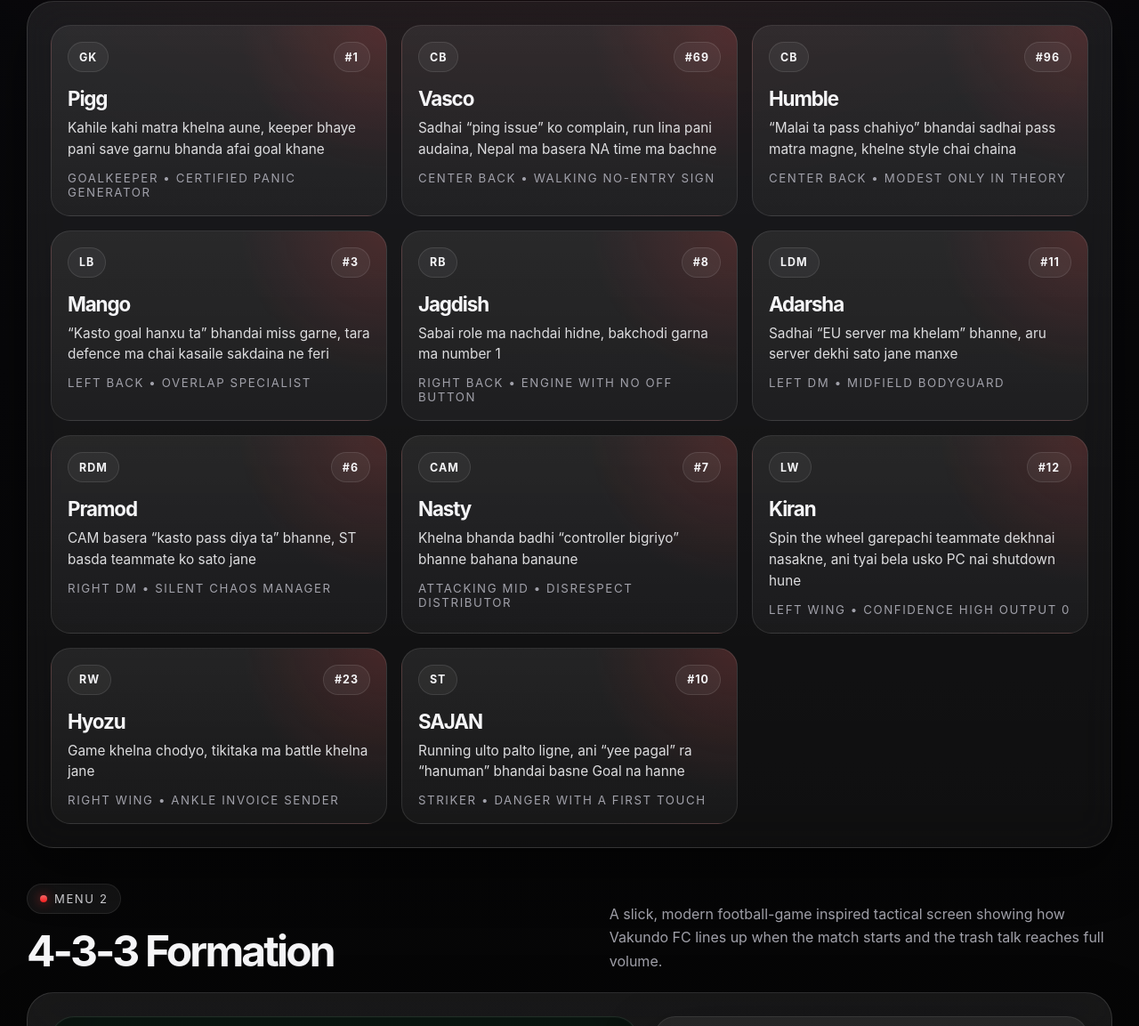
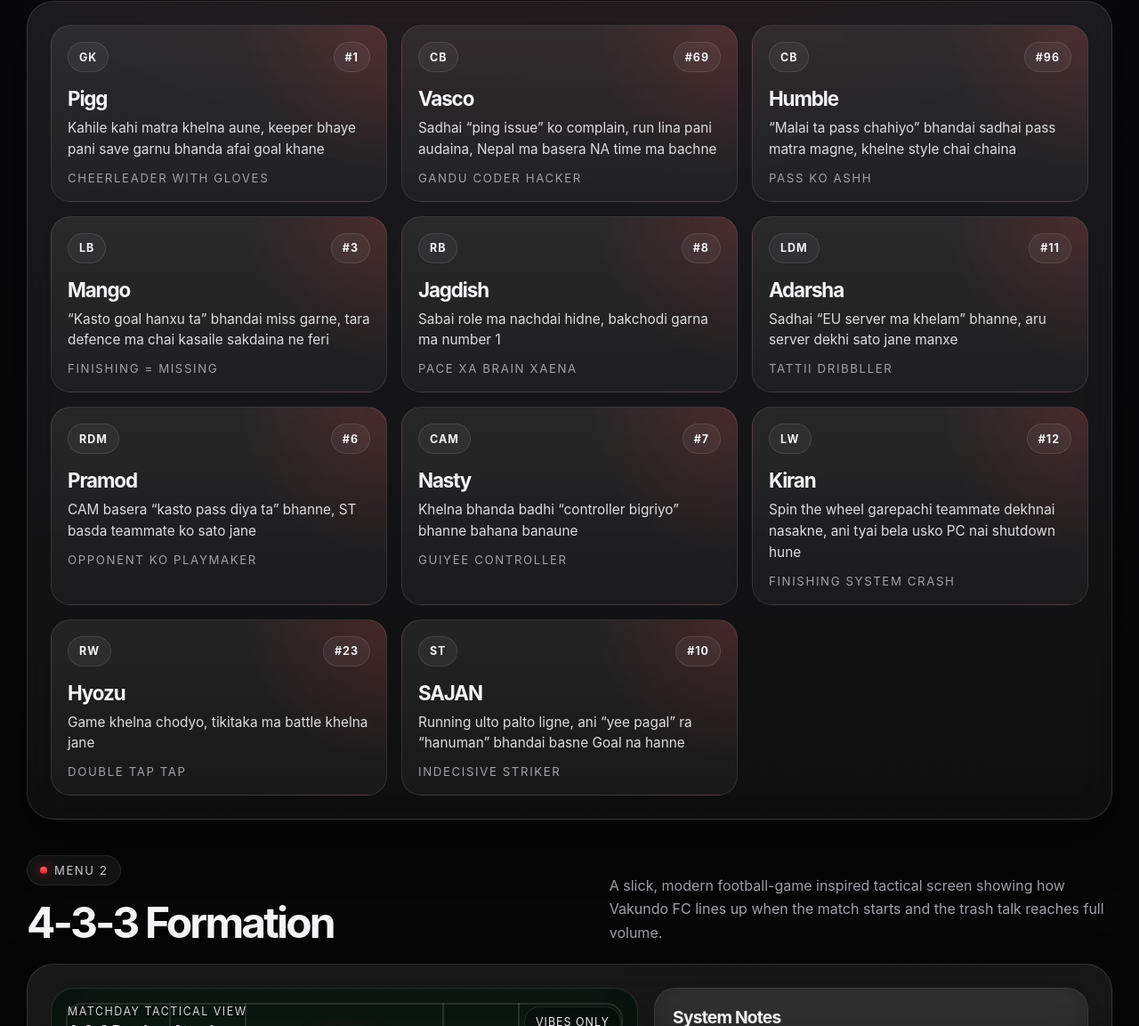
Before and after one commit to vakundo/vakundofc, a plain HTML site: page index.html in a window 1280 px wide. Shown: the part 943-2096 px from the top of the page at 89% size. Drawn offline with Linux system fonts and the light colour scheme.

Commit message:
Update index.html

```diff
--- a/index.html
+++ b/index.html
@@ -953,77 +953,77 @@
               <div class="player-top"><span class="position-tag">GK</span><span class="number-tag">#1</span></div>
               <h3 class="player-name">Pigg</h3>
               <p class="player-one-liner">Kahile kahi matra khelna aune, keeper bhaye pani save garnu bhanda afai goal khane</p>
-              <div class="player-role">Goalkeeper • certified panic generator</div>
+              <div class="player-role"> Cheerleader with Gloves</div>
             </article>
 
             <article class="player-card">
               <div class="player-top"><span class="position-tag">CB</span><span class="number-tag">#69</span></div>
               <h3 class="player-name">Vasco</h3>
               <p class="player-one-liner">Sadhai “ping issue” ko complain, run lina pani audaina, Nepal ma basera NA time ma bachne</p>
-              <div class="player-role">Center Back • walking no-entry sign</div>
+              <div class="player-role"> Gandu Coder Hacker </div>
             </article>
 
             <article class="player-card">
               <div class="player-top"><span class="position-tag">CB</span><span class="number-tag">#96</span></div>
               <h3 class="player-name">Humble</h3>
               <p class="player-one-liner">“Malai ta pass chahiyo” bhandai sadhai pass matra magne, khelne style chai chaina</p>
-              <div class="player-role">Center Back • modest only in theory</div>
+              <div class="player-role"> Pass ko Ashh </div>
             </article>
 
             <article class="player-card">
               <div class="player-top"><span class="position-tag">LB</span><span class="number-tag">#3</span></div>
               <h3 class="player-name">Mango</h3>
               <p class="player-one-liner">“Kasto goal hanxu ta” bhandai miss garne, tara defence ma chai kasaile sakdaina ne feri</p>
-              <div class="player-role">Left Back • overlap specialist</div>
+              <div class="player-role"> Finishing = Missing </div>
             </article>
 
             <article class="player-card">
               <div class="player-top"><span class="position-tag">RB</span><span class="number-tag">#8</span></div>
               <h3 class="player-name">Jagdish</h3>
               <p class="player-one-liner">Sabai role ma nachdai hidne, bakchodi garna ma number 1</p>
-              <div class="player-role">Right Back • engine with no off button</div>
+              <div class="player-role"> pace xa brain xaena </div>
             </article>
 
             <article class="player-card">
               <div class="player-top"><span class="position-tag">LDM</span><span class="number-tag">#11</span></div>
               <h3 class="player-name">Adarsha</h3>
               <p class="player-one-liner">Sadhai “EU server ma khelam” bhanne, aru server dekhi sato jane manxe</p>
-              <div class="player-role">Left DM • midfield bodyguard</div>
+              <div class="player-role"> Tattii Dribbller </div>
             </article>
 
             <article class="player-card">
               <div class="player-top"><span class="position-tag">RDM</span><span class="number-tag">#6</span></div>
               <h3 class="player-name">Pramod</h3>
               <p class="player-one-liner">CAM basera “kasto pass diya ta” bhanne, ST basda teammate ko sato jane</p>
-              <div class="player-role">Right DM • silent chaos manager</div>
+              <div class="player-role"> Opponent ko playmaker </div>
             </article>
 
             <article class="player-card">
               <div class="player-top"><span class="position-tag">CAM</span><span class="number-tag">#7</span></div>
               <h3 class="player-name">Nasty</h3>
               <p class="player-one-liner">Khelna bhanda badhi “controller bigriyo” bhanne bahana banaune</p>
-              <div class="player-role">Attacking Mid • disrespect distributor</div>
+              <div class="player-role"> Guiyee Controller </div>
             </article>
 
             <article class="player-card">
               <div class="player-top"><span class="position-tag">LW</span><span class="number-tag">#12</span></div>
               <h3 class="player-name">Kiran</h3>
               <p class="player-one-liner">Spin the wheel garepachi teammate dekhnai nasakne, ani tyai bela usko PC nai shutdown hune</p>
-              <div class="player-role">Left Wing • Confidence High Output 0</div>
+              <div class="player-role"> Finishing System Crash </div>
             </article>
 
             <article class="player-card">
               <div class="player-top"><span class="position-tag">RW</span><span class="number-tag">#23</span></div>
               <h3 class="player-name">Hyozu</h3>
               <p class="player-one-liner">Game khelna chodyo, tikitaka ma battle khelna jane</p>
-              <div class="player-role">Right Wing • ankle invoice sender</div>
+              <div class="player-role"> Double Tap Tap  </div>
             </article>
 
             <article class="player-card">
               <div class="player-top"><span class="position-tag">ST</span><span class="number-tag">#10</span></div>
               <h3 class="player-name">SAJAN</h3>
               <p class="player-one-liner">Running ulto palto ligne, ani “yee pagal” ra “hanuman” bhandai basne Goal na hanne </p>
-              <div class="player-role">Striker • danger with a first touch</div>
+              <div class="player-role"> Indecisive Striker </div>
             </article>
           </div>
         </div>
```
